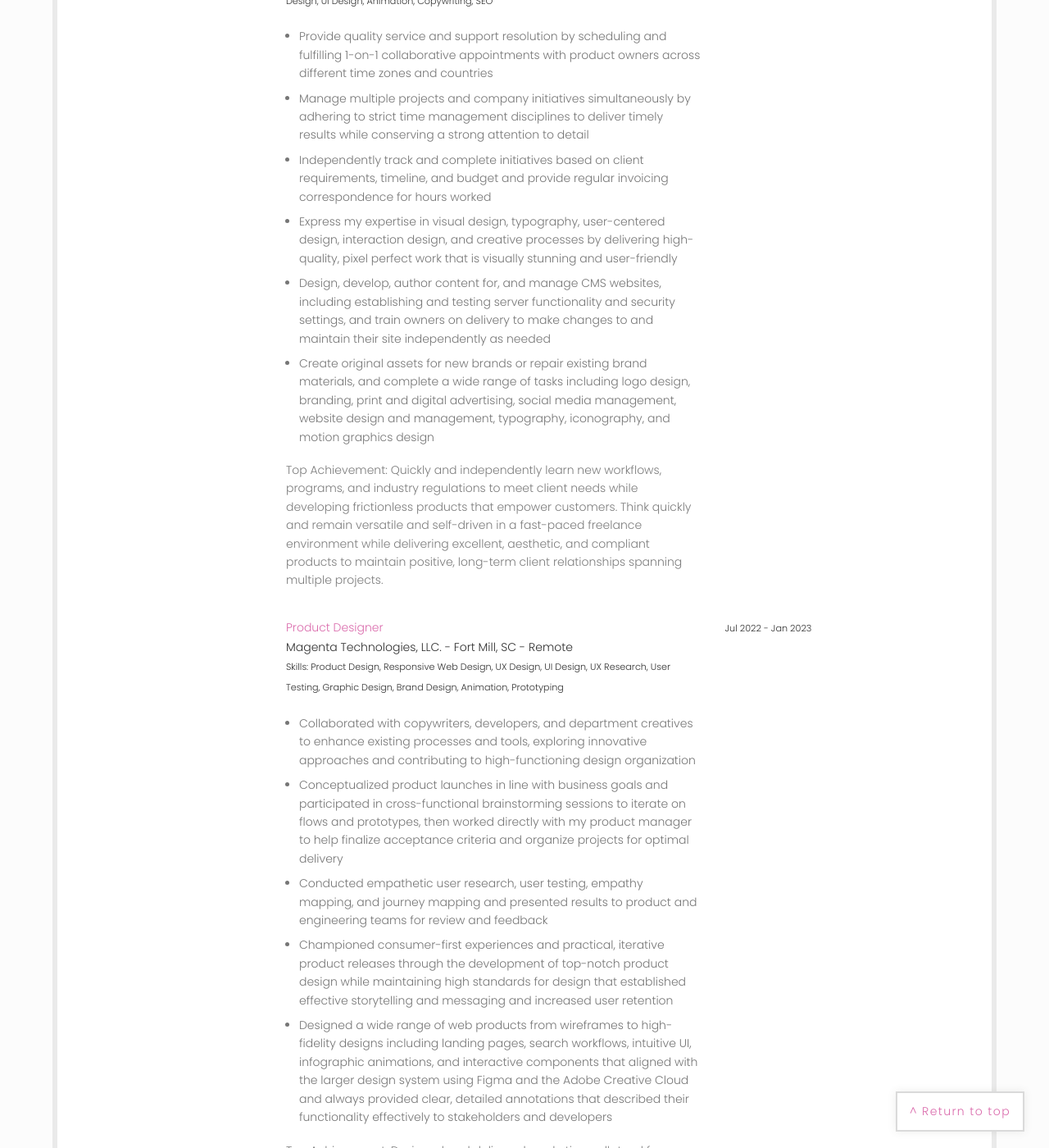
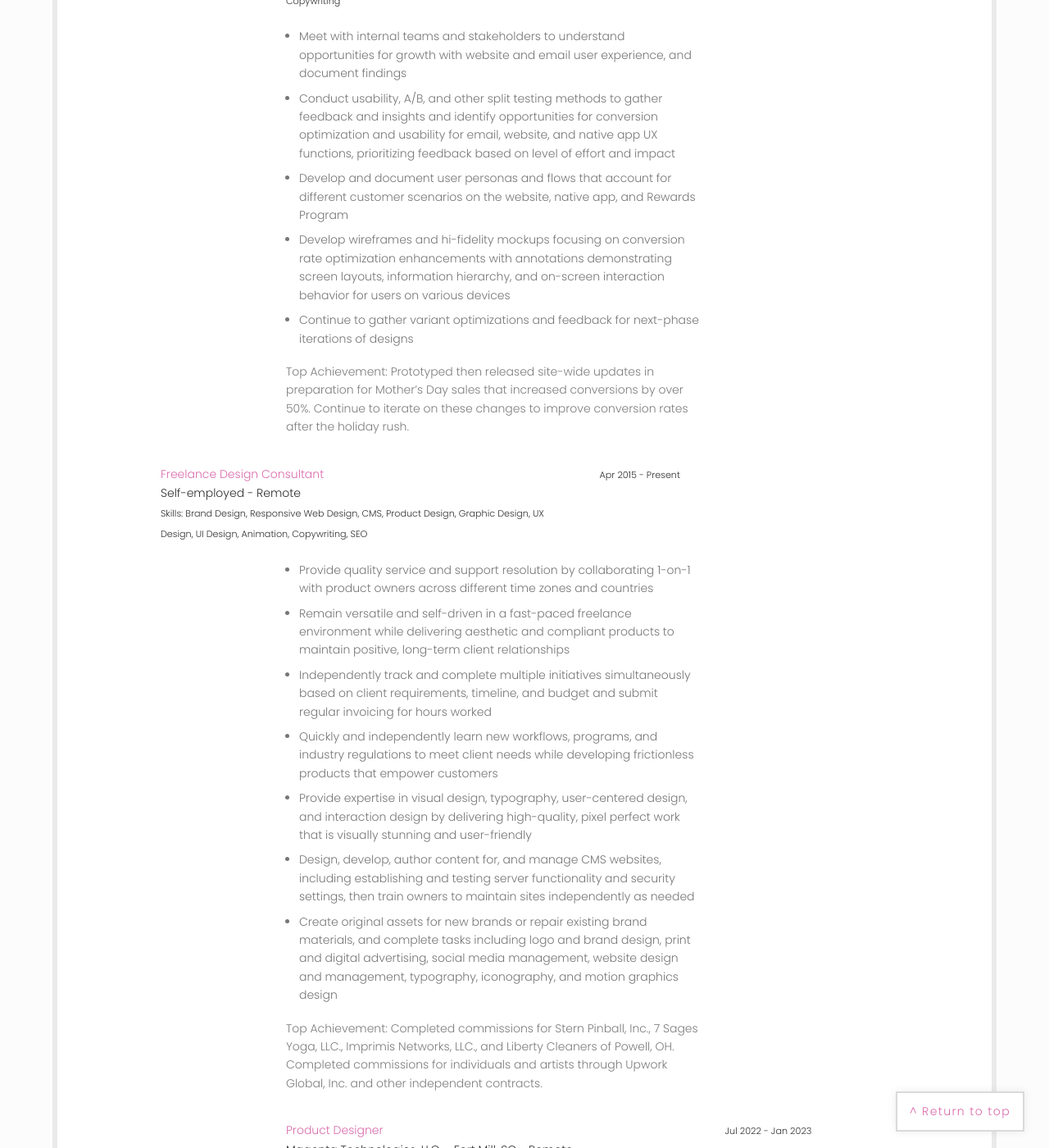
Before and after one commit to Kaedurr/portfolio, a Jekyll site: the page built from resume.html, in a window 1280 px wide and 1400 px high, scrolled down 2243 px. Shown: the whole window at 82% size. Built offline with Jekyll 4.4.1, drawn with Linux system fonts in a browser that asks for light colours; some web fonts are replaced; some of the changed text lies outside the part shown.

Commit message:
Replaced and updated resume
Replaced March 2023 resume PDF file with May 2023 resume PDF file. Updated webpage resume details with updated experience. Optimized existing experiences.

```diff
--- a/resume.html
+++ b/resume.html
@@ -31,7 +31,7 @@ categories: Kate Durr, Resume
 			    </div><!-- /row -->
 
 					<div class="text-center">
-               	<a href="img/Kate Durr - Resume - 2023 Mar.pdf" class="home-btn btn" target="_blank" rel="noopener noreferrer nofollow">Download resume</a>
+               	<a href="img/Kate Durr - Resume - 2023 May.pdf" class="home-btn btn" target="_blank" rel="noopener noreferrer nofollow">Download resume</a>
          		</div>
 	            <br>
 	            <div class="line-symbol"></div>
@@ -136,6 +136,30 @@ categories: Kate Durr, Resume
 			        <div class="col-md-2">
 				    		<h4>Experience</h4>
 			        </div>
+
+			        <div class="col-md-7">
+			        		<p><span class="e-heading">Independent UX/UI Designer</span><br/>
+				      	Edible Arrangements, LLC. - Remote<br/>
+				      	<span class="date">Skills: Responsive Web Design, CMS, Product Design, Graphic Design, UX Design, UI Design, Copywriting</span><br/>
+				     		</p>
+				  	  </div>
+				  	  <div class="col-md-3">
+				     		<p><span class="date">Apr 2023 - Present</span></p>
+			        </div>
+				     <div class="col-md-7 col-md-offset-2">
+				     <span class="more">
+				     	<ul class="resume-list">
+				     		<li>Meet with internal teams and stakeholders to understand opportunities for growth with website and email user experience, and document findings
+							<li>Conduct usability, A/B, and other split testing methods to gather feedback and insights and identify opportunities for conversion optimization and usability for email, website, and native app UX functions, prioritizing feedback based on level of effort and impact</li>
+							<li>Develop and document user personas and flows that account for different customer scenarios on the website, native app, and Rewards Program</li>
+							<li>Develop wireframes and hi-fidelity mockups focusing on conversion rate optimization enhancements with annotations demonstrating screen layouts, information hierarchy, and on-screen interaction behavior for users on various devices</li>
+							<li>Continue to gather variant optimizations and feedback for next-phase iterations of designs</li>
+				     	</ul></span>
+				     	<span class="more">
+				     		Top Achievement: Prototyped then released site-wide updates in preparation for Mother’s Day sales that increased conversions by over 50%. Continue to iterate on these changes to improve conversion rates after the holiday rush.
+				     	</span><br/><br/>
+			        </div>
+
 			        <div class="col-md-7">
 			        		<p><span class="e-heading">Freelance Design Consultant</span><br/>
 				      	Self-employed - Remote<br/>
@@ -148,15 +172,16 @@ categories: Kate Durr, Resume
 				     <div class="col-md-7 col-md-offset-2">
 				     <span class="more">
 				     	<ul class="resume-list">
-				     		<li>Provide quality service and support resolution by scheduling and fulfilling 1-on-1 collaborative appointments with product owners across different time zones and countries</li>
-							<li>Manage multiple projects and company initiatives simultaneously by adhering to strict time management disciplines to deliver timely results while conserving a strong attention to detail</li>
-							<li>Independently track and complete initiatives based on client requirements, timeline, and budget and provide regular invoicing correspondence for hours worked</li>
-							<li>Express my expertise in visual design, typography, user-centered design, interaction design, and creative processes by delivering high-quality, pixel perfect work that is visually stunning and user-friendly</li>
-							<li>Design, develop, author content for, and manage CMS websites, including establishing and testing server functionality and security settings, and train owners on delivery to make changes to and maintain their site independently as needed</li>
-							<li>Create original assets for new brands or repair existing brand materials, and complete a wide range of tasks including logo design, branding, print and digital advertising, social media management, website design and management, typography, iconography, and motion graphics design</li>
+				     		<li>Provide quality service and support resolution by collaborating 1-on-1 with product owners across different time zones and countries</li>
+				     		<li>Remain versatile and self-driven in a fast-paced freelance environment while delivering aesthetic and compliant products to maintain positive, long-term client relationships</li>
+				     		<li>Independently track and complete multiple initiatives simultaneously based on client requirements, timeline, and budget and submit regular invoicing for hours worked</li>
+				     		<li>Quickly and independently learn new workflows, programs, and industry regulations to meet client needs while developing frictionless products that empower customers</li>
+				     		<li>Provide expertise in visual design, typography, user-centered design, and interaction design by delivering high-quality, pixel perfect work that is visually stunning and user-friendly</li>
+				     		<li>Design, develop, author content for, and manage CMS websites, including establishing and testing server functionality and security settings, then train owners to maintain sites independently as needed</li>
+				     		<li>Create original assets for new brands or repair existing brand materials, and complete tasks including logo and brand design, print and digital advertising, social media management, website design and management, typography, iconography, and motion graphics design</li>
 				     	</ul></span>
 				     	<span class="more">
-				     		Top Achievement: Quickly and independently learn new workflows, programs, and industry regulations to meet client needs while developing frictionless products that empower customers. Think quickly and remain versatile and self-driven in a fast-paced freelance environment while delivering excellent, aesthetic, and compliant products to maintain positive, long-term client relationships spanning multiple projects.
+				     		Top Achievement: Completed commissions for Stern Pinball, Inc., 7 Sages Yoga, LLC., Imprimis Networks, LLC., and Liberty Cleaners of Powell, OH. Completed commissions for individuals and artists through Upwork Global, Inc. and other independent contracts.
 				     	</span><br/><br/>
 			        </div>
 
@@ -172,14 +197,14 @@ categories: Kate Durr, Resume
 			        <div class="col-md-7 col-md-offset-2">
 				     <span class="more">
 				     	<ul class="resume-list">
-				     		<li>Collaborated with copywriters, developers, and department creatives to enhance existing processes and tools, exploring innovative approaches and contributing to high-functioning design organization</li>
-							<li>Conceptualized product launches in line with business goals and participated in cross-functional brainstorming sessions to iterate on flows and prototypes, then worked directly with my product manager to help finalize acceptance criteria and organize projects for optimal delivery</li>
-							<li>Conducted empathetic user research, user testing, empathy mapping, and journey mapping and presented results to product and engineering teams for review and feedback</li>
-							<li>Championed consumer-first experiences and practical, iterative product releases through the development of top-notch product design while maintaining high standards for design that established effective storytelling and messaging and increased user retention</li>
-							<li>Designed a wide range of web products from wireframes to high-fidelity designs including landing pages, search workflows, intuitive UI, infographic animations, and interactive components that aligned with the larger design system using Figma and the Adobe Creative Cloud and always provided clear, detailed annotations that described their functionality effectively to stakeholders and developers</li>
+				     		<li>Collaborated with copywriters, developers, and department creatives in cross-functional brainstorming sessions to enhance existing processes and tools</li>
+							<li>Conducted empathetic user research, user testing, and journey mapping and presented results to product and engineering teams for review and feedback</li>
+							<li>Championed consumer-first experiences, innovative design practices, and practical, iterative releases while developing top-notch products as part of the high-functioning design system</li>
+							<li>Designed a wide range of wireframes and high-fidelity final products including landing pages, search workflows, intuitive UI, infographic animations, and interactive components that aligned with the larger design organization using Figma and the Adobe Creative Cloud</li>
+							<li>Maintained high design standards and provided clear, detailed annotations that effectively described design functionality to stakeholders and developers and established effective storytelling and messaging that increased user retention</li>
 				     	</ul></span>
 				     	<span class="more">
-				     		Top Achievement: Designed and delivered marketing collateral for a tradeshow booth in less than 2 weeks with minimal direction. This included a set of 4 20 second 4k animations created in After Effects, responsive web landing page with sign up form, print flyer, branded tablecloth, and standing banner. Animations were completed in 4 days while relearning After Effects after not using the program for 7 years.
+				     		Top Achievement: Designed and delivered marketing collateral for a tradeshow booth in less than 2 weeks. This included a set of 4 20 second animations created in After Effects, responsive web landing page with sign up form, print flyer, branded tablecloth, and standing banner.
 				     	</span><br/><br/>
 			        </div>
 
@@ -195,14 +220,14 @@ categories: Kate Durr, Resume
 			        <div class="col-md-7 col-md-offset-2">
 				     <span class="more">
 				     	<ul class="resume-list">
-				     		<li>Transformed broad, conceptual ideas into scalable, useful, and valuable products including interactive web landing pages, digital advertising, social media content, secure patient forms, and print advertising campaigns that increased annual profits by 60%</li>
-							<li>Managed a wide variety of projects simultaneously, including advertising campaigns, print design, web design and management, copywriting, and brand design while remaining flexible through multiple revisions and maintaining high attention to detail</li>
-							<li>Established and championed design system standards, creating cohesion to solidify brand recognition across multiple print and digital platforms and increase brand awareness and customer loyalty</li>
-							<li>Designed and prototyped various product concepts that followed design system guidelines, planning and organizing both short-term and long-term solutions to overarching goals while maintaining 5-star standards for design befitting a luxury brand</li>
-							<li>Advocated for the needs of users, helping provide context, empathy, and rationale behind user needs to business owner through extensive quantitative data gathering, then created stellar products which most effectively served users through clear product design</li>
+				     		<li>Transformed broad, conceptual ideas into scalable products including interactive web landing pages, digital and print advertisements, social media content, and secure patient forms</li>
+							<li>Managed a wide variety of projects simultaneously while remaining flexible through multiple revisions and maintaining high attention to detail</li>
+							<li>Established design system standards, creating cohesion to solidify brand recognition across multiple print and digital platforms, that increased brand awareness and customer loyalty</li>
+							<li>Prototyped, designed, and released various products, planning and organizing short-term and long-term solutions to overarching goals while maintaining 5-star, luxury brand standards</li>
+							<li>Advocated for user needs, providing context and rationale to the business owner through quantitative data gathering to most effectively serve users through clear product design</li>
 				     	</ul></span>
 				     	<span class="more">
-				     		Top Achievement: Completed initiatives that became the top 3 conversion sources for the business, resulting in a 60% increase in annual profit. Designed, authored, and published a 16-page catalog reaching 240,000 households. Designed and developed a 63-page responsive Wordpress website in under 8 months, optimizing for better UX, SEO, and page speed. Managed Google, Facebook, and Waze ad campaigns.
+				     		Top Achievement: Completed initiatives that became the top 3 conversion sources for the business, increasing annual profit by 60%. Designed, authored, and published a 16-page catalog reaching 240,000 households. Designed and developed a 63-page responsive Wordpress website in under 8 months, optimizing for better UX, SEO, and page speed.
 				     	</span><br/><br/>
 			        </div>
 
@@ -218,14 +243,14 @@ categories: Kate Durr, Resume
 			        <div class="col-md-7 col-md-offset-2">
 				     <span class="more">
 				     	<ul class="resume-list">
-				     		<li>Provided expert visual direction and ensured the visual execution of creative projects met high standards by collaborating closely with both on-shore and off-shore frontend and backend development teams, sometimes providing frontend coding assistance (HTML and CSS) for complex responsive site behaviors</li>
-							<li>Frequently led constructive design reviews, presenting wireframes and high-fidelity designs to end users, stakeholders, and product managers at each step in the iterative process, clearly communicating design rationale, making detailed annotations, and updating changelogs to keep workflows organized</li>
-							<li>Discovered solutions and validated them thoughtfully through extensive user research and user testing, establishing user personas and user journey maps, then conceptualized and created wireframes, designs, and product launches for multiple projects at a time</li>
-							<li>Maintained pixel-perfect standards through multiple revisions of web products like landing pages, product pages, UI elements, marketing elements, templates, and interactive components containing between 100 to 1,500 design assets apiece while working with product teams to plan and build iteratively</li>
-							<li>Collaborated with photography and marketing teams to establish web design functionality requirements and Cardinal Health Market standard and 360 degree photography style guides, then worked with these teams to design, author, and implement targeted and segmented promotional content</li>
+				     		<li>Provided visual direction and ensured the execution of creative projects met high standards by collaborating closely with on-shore and off-shore frontend and backend development teams</li>
+				     		<li>Frequently led constructive design reviews, presenting wireframes and high-fidelity mockups to end users, stakeholders, and product managers at each step in the iterative process</li>
+				     		<li>Discovered solutions and validated them thoughtfully through user research and user testing, then conceptualized and created wireframes and final products for multiple projects at a time</li>
+				     		<li>Maintained pixel-perfect standards through multiple revisions of web products like landing pages, product pages, UI and marketing elements, templates, and interactive components containing between 100 to 1,500 design assets apiece</li>
+				     		<li>Collaborated with photography and marketing teams to establish web design functionality requirements and standard and 360 degree photography style guides, then worked with these teams to design, author, and implement targeted and segmented promotional content</li>
 				     	</ul></span>
 				     	<span class="more">
-				     		Top Achievement: Worked as the only designer and source of truth on a multi-million dollar ecommerce website redesign project for the Cardinal Health Market B2B platform containing over 100,000 medical products. Designed the new responsive website from workflows as old as 1999 using Adobe Photoshop, Zeplin, and AEM as part of an Agile scrum workflow.
+				     		Top Achievement: Worked as the only designer on a multi-million dollar ecommerce website redesign project for the Cardinal Health Market B2B platform containing over 100,000 medical products. Designed the new responsive website from workflows as old as 1999 using Adobe Photoshop, Zeplin, and AEM as part of an Agile scrum workflow.
 				     	</span><br/><br/>
 			        </div>
 
```
Also changed, not shown: 2 other files.
